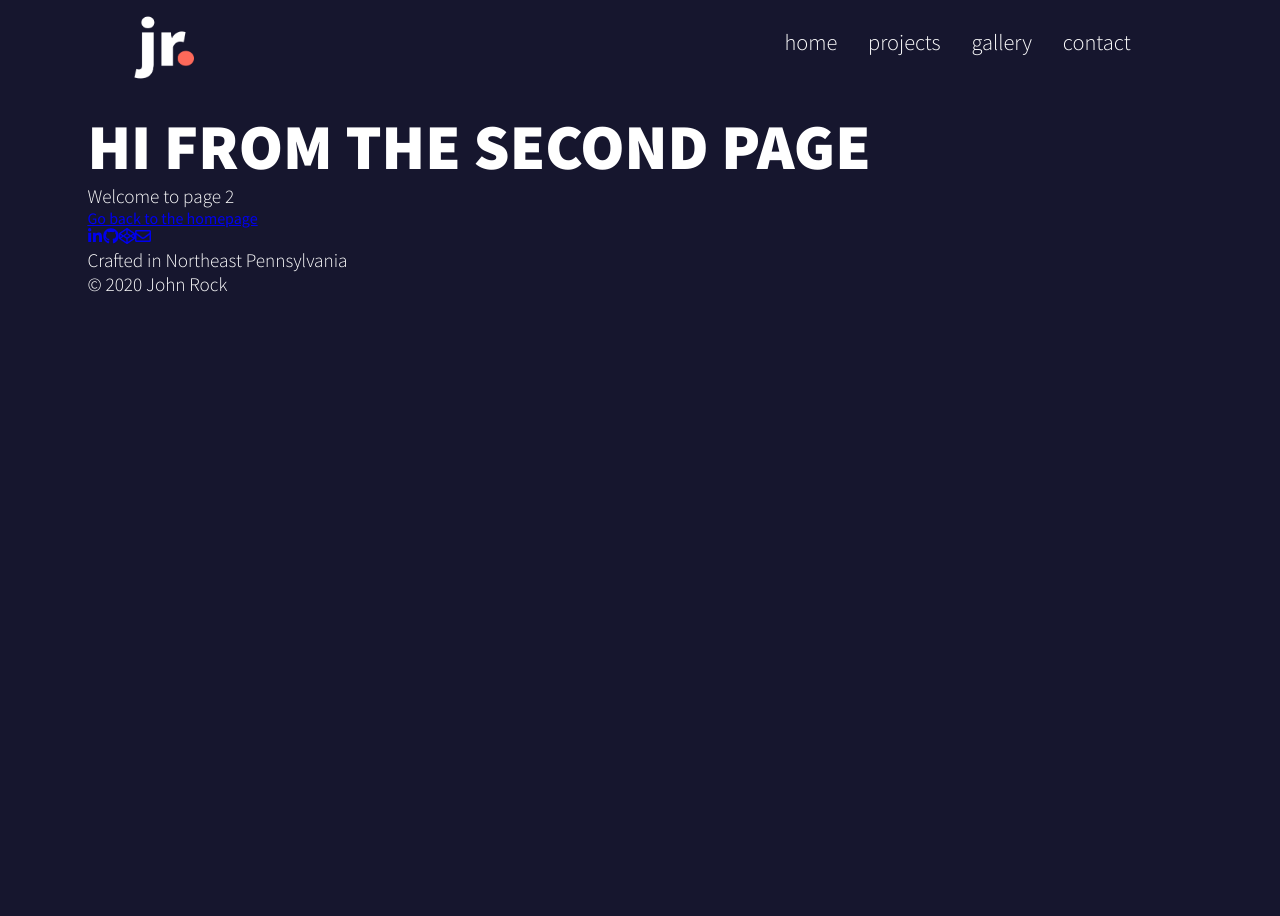
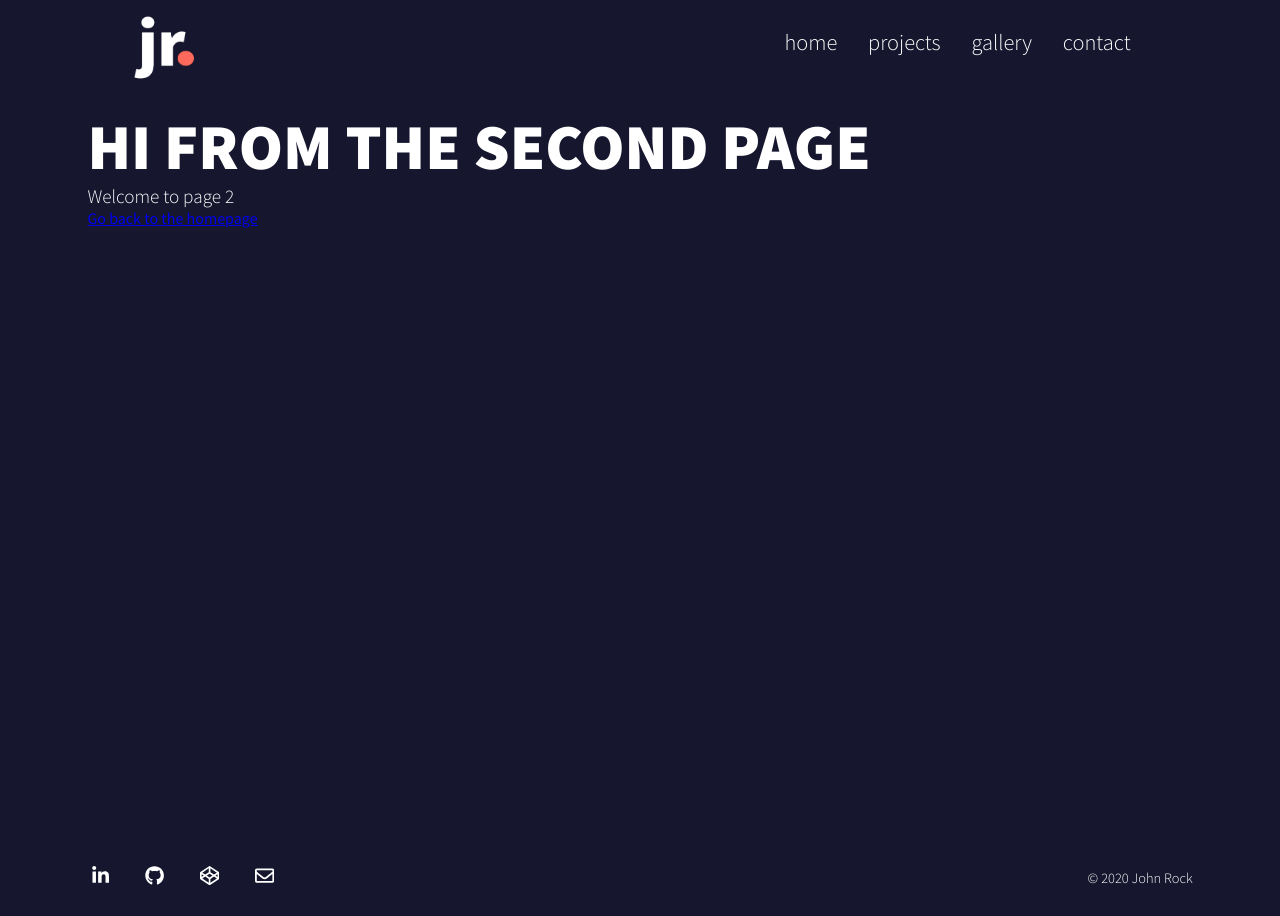
Before and after one commit to john-rock/portfolio-v4, a Gatsby site: page /page-2 in a window 1280 px wide. Before the commit the page ends 800 px from the top, so only its background shows below. Built offline with nearby package versions, Linux system fonts and the light colour scheme; Gatsby itself is replaced by a stand-in of ours.

Commit message:
Add footer wip

```diff
--- a/src/components/Footer.js
+++ b/src/components/Footer.js
@@ -23,7 +23,7 @@ const Footer = () => (
         <FaRegEnvelope />
       </a>
     </div>
-    <p>Crafted in Northeast Pennsylvania</p>
+    {/* <p>Built using Gatsby</p> */}
     <p>© {new Date().getFullYear()} John Rock</p>
   </footer>
 )
--- a/src/components/layout.js
+++ b/src/components/layout.js
@@ -28,13 +28,14 @@ const Layout = ({ children }) => {
     <>
       <Header siteTitle={data.site.siteMetadata.title} />
       <div
+        className="main-wrapper"
         style={{
           margin: `0 auto`,
           maxWidth: 1140,
           padding: `0 1.0875rem 1.45rem`,
         }}
       >
-        <main>{children}</main>
+        <main className="main-content">{children}</main>
         <Footer />
       </div>
     </>
--- a/src/styles/base.scss
+++ b/src/styles/base.scss
@@ -1,5 +1,10 @@
 @import "./variables";
 @import "./reset";
+
+html,
+body {
+  min-height: 100%;
+}
 
 body {
   font-family: $webfont;
@@ -7,53 +12,64 @@ body {
   background: $primary-color;
 }
 
-header{
-    margin:0 0 2rem 0;
+header {
+  margin: 0 0 2rem 0;
 }
 
-h1{
+h1 {
   text-transform: uppercase;
   font-weight: 900;
-    font-size:4rem;
+  font-size: 4rem;
   line-height: 60px;
-    margin-bottom: .5rem;
+  margin-bottom: 0.5rem;
 }
 
-p{
+p {
   font-weight: 300;
   font-size: 1.2rem;
 }
 
-.primary-cta{
+.main-wrapper {
+  display: flex;
+  min-height: 100vh;
+  max-height: 100%;
+  flex-direction: column;
+}
+
+.main-content {
+  flex: 1;
+}
+
+.primary-cta {
   background: $secondary-color;
-    color:#fff;
+  color: #fff;
   text-transform: uppercase;
   text-decoration: none;
-    font-weight:900;
+  font-weight: 900;
   border-radius: 8px;
-    padding:.5rem 1rem;
+  padding: 0.5rem 1rem;
   display: inline-block;
   margin-top: 1.5rem;
   transition: all 200ms ease-in;
-    &:hover{
+  &:hover {
     background: $accent-color;
   }
 }
 
-.flex{
+.flex {
   display: flex;
   align-items: center;
   justify-content: space-between;
   flex-flow: row wrap;
-    margin: 5rem auto;
+  margin: 4rem auto 6rem;
 }
 
-.hp-inner{
-    flex:0 1 auto;
-    &:first-of-type{
+.hp-inner {
+  flex: 0 1 auto;
+  &:first-of-type {
     max-width: 600px;
   }
-    &:last-of-type{
+  &:last-of-type {
     max-width: 460px;
   }
 }
@@ -62,11 +78,41 @@ p{
   font-family: $webfont2;
   background: $accent-color;
   box-sizing: border-box;
-    padding: .5rem;
+  padding: 0.5rem;
   border-radius: 8px;
   width: 460px;
   height: 390px;
-    .bold-code{
+  .bold-code {
     font-weight: 700;
   }
 }
+
+footer {
+  display: flex;
+  flex-flow: row wrap;
+  justify-content: space-between;
+  align-items: center;
+
+  p {
+    margin: 0;
+    font-weight: 300;
+    font-size: 0.9rem;
+  }
+
+  .bottom-social {
+    display: flex;
+    justify-content: space-between;
+    max-width: 190px;
+    width: 100%;
+    a {
+      color: #fff;
+      text-decoration: none;
+      font-size: 1.2rem;
+      padding: 0.2rem;
+      transition: all 200ms ease-in;
+      &:hover {
+        color: $secondary-color;
+      }
+    }
+  }
+}
```
Lines whose indentation alone changed are shown as unchanged.
